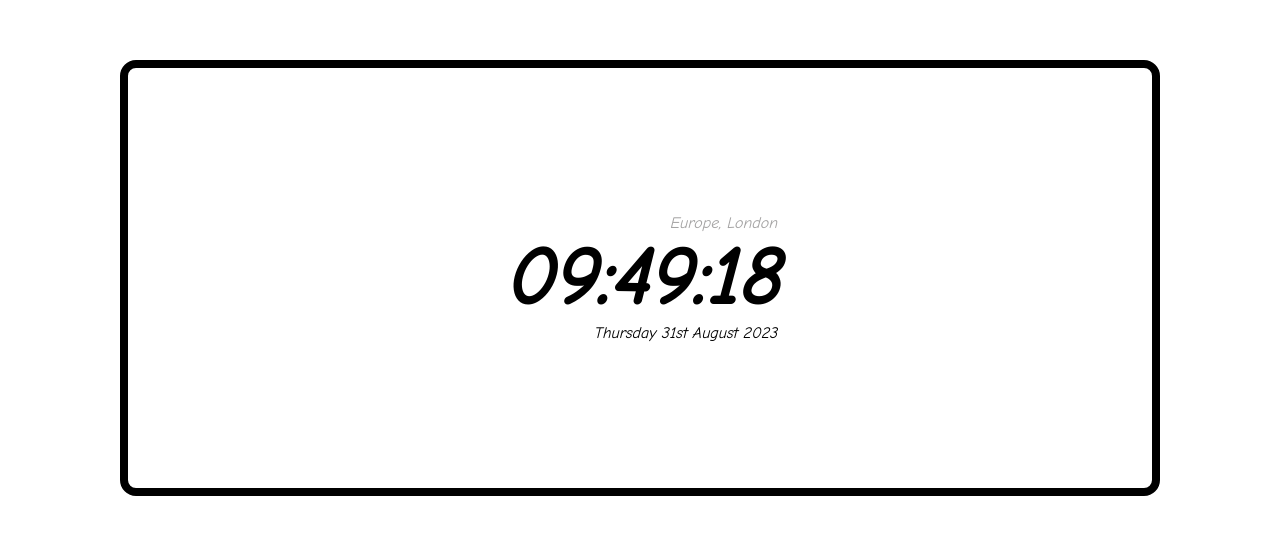
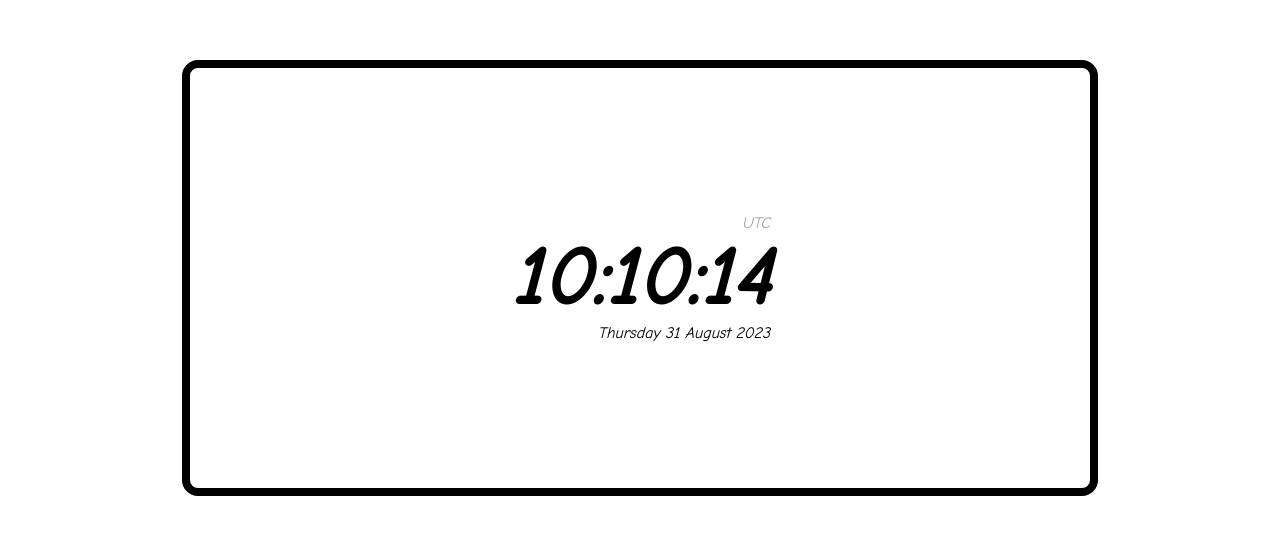
Before and after one commit to daxon101/dayjs-app, a website: page index.html in a window 1280 px wide. Shown: the part 122-656 px from the top of the page. Drawn offline with nearby package versions, Linux system fonts and the light colour scheme.

Commit message:
Added the scripting functionality and updates every second

```diff
--- a/index.html
+++ b/index.html
@@ -12,11 +12,11 @@
 <body>
     <main>
         <div class="info">
-            <div class="timezone">Europe, London</div>
-            <div class="time">09:49:18</div>
-            <div class="date">Thursday 31st August 2023</div>
         </div>
     </main>
-    <script src="./script.js"></script>
+    <script src="./node_modules/dayjs/dayjs.min.js"></script>
+<script src="./node_modules/dayjs/plugin/utc.js"></script>
+<script src="./node_modules/dayjs/plugin/timezone.js"></script>
+<script type="module" src="./script.js"></script>
 </body>
 </html>
--- a/package.json
+++ b/package.json
@@ -2,7 +2,7 @@
   "name": "dayjs-app",
   "version": "1.0.0",
   "description": "This app is to demonstrate the use of npm and external packages. It will use day.js which is a date/time package. Goal is to display the correct date and time to the user depending on where they are in the world.",
-  "main": "index.html",
+  "main": "script.js",
   "scripts": {
     "test": "echo \"Error: no test specified\" && exit 1"
   },
--- /dev/null
+++ b/script.js
@@ -0,0 +1,23 @@
+dayjs.extend(window.dayjs_plugin_utc);
+dayjs.extend(window.dayjs_plugin_timezone);
+
+const infoCard =  document.querySelector('.info')
+const userTimeZone = Intl.DateTimeFormat().resolvedOptions().timeZone
+
+const updateDisplay = () => {
+
+    const currentTime = dayjs().tz(userTimeZone).format('HH:mm:ss')
+    const currentDate = dayjs().tz(userTimeZone).format('dddd D MMMM YYYY')
+
+ const displayHTML = `
+<div class="timezone">${userTimeZone}</div>
+<div class="time">${currentTime}</div>
+<div class="date">${currentDate}</div>`;
+
+infoCard.innerHTML = displayHTML
+
+}
+
+updateDisplay()
+
+setInterval(updateDisplay, 1000)
--- a/style.css
+++ b/style.css
@@ -19,6 +19,7 @@ main {
     height: 80vh;
     width: 80%;
     max-height: 420px;
+    max-width: 900px;
     border: black 8px solid;
     border-radius: 1rem;
     display: flex;
```
